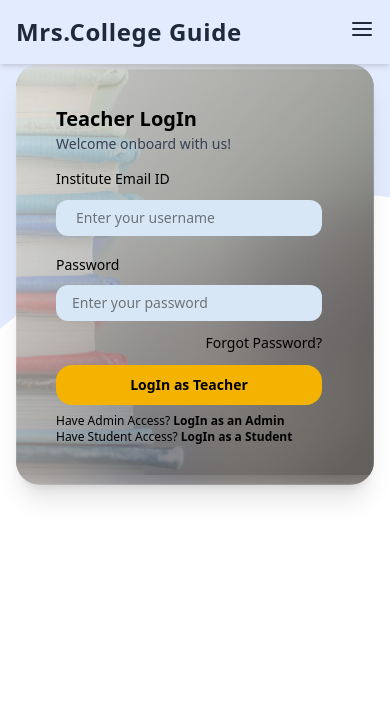
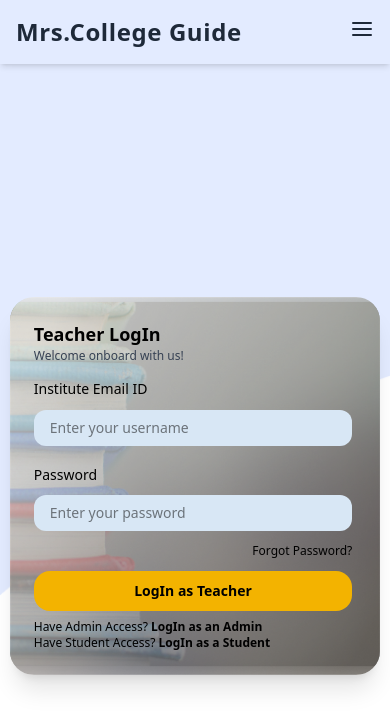
Before and after one commit to Ankitkumar7311/E-Learning, a React (Vite) app: page /teacher-login in a window 390 px wide. Shown: the top 728 px of the page. Built offline with nearby package versions, Linux system fonts and the light colour scheme.

Commit message:
reposiveness done teacher login

```diff
--- a/src/auth/TeacherLogIn.jsx
+++ b/src/auth/TeacherLogIn.jsx
@@ -30,18 +30,18 @@ const TeacherLogin = () => {
   return (
     <>
       <section
-        className="w-full flex items-center justify-center bg-no-repeat bg-cover px-4"
+        className="w-full min-h-screen flex items-center justify-center bg-no-repeat bg-cover px-2 sm:px-4"
         style={{ backgroundImage: `url(${curveBg})` }}
       >
         <div
           className="relative rounded-3xl shadow-xl overflow-hidden
-        w-[92vw] sm:w-[88vw] md:w-[85vw] lg:w-[80vw] xl:w-[70vw] max-w-[1120px]
-        md:aspect-[16/9] bg-no-repeat bg-cover bg-center"
+        w-[95vw] sm:w-[88vw] md:w-[85vw] lg:w-[80vw] xl:w-[70vw] max-w-[1120px]
+        md:aspect-[16/9] bg-no-repeat bg-cover bg-center flex items-center justify-center"
           style={{ backgroundImage: `url(${bg})` }}
         >
           <div
             className="md:absolute md:top-4 md:bottom-6 md:right-6 md:w-[46%]
-          w-full rounded-2xl p-10 sm:p-5 bg-transparent overflow-hidden"
+          w-full rounded-2xl p-6 sm:p-8 md:p-10 bg-transparent overflow-hidden"
             style={{
               backgroundImage: `url(${card})`,
               backgroundRepeat: "no-repeat",
@@ -49,14 +49,14 @@ const TeacherLogin = () => {
               backgroundSize: "100% 100%",
             }}
           >
-            <div className="h-full overflow-y-auto pr-3">
-              <h1 className="font-roboto font-semibold text-xl sm:text-2xl md:text-3xl lg:text-4xl leading-normal">
+            <div className="h-full overflow-y-auto pr-1 sm:pr-3">
+              <h1 className="font-roboto font-semibold text-lg sm:text-2xl md:text-3xl lg:text-4xl leading-normal">
                 Teacher LogIn
               </h1>
 
               <hr className="border border-black mb-3 hidden md:block w-2/3" />
 
-              <p className="font-montserrat text-sm sm:text-base md:text-lg text-gray-700 mb-4">
+              <p className="font-montserrat text-xs sm:text-base md:text-lg text-gray-700 mb-4">
                 Welcome onboard with us!
               </p>
 
@@ -71,7 +71,7 @@ const TeacherLogin = () => {
                 <input
                   type="email"
                   placeholder="Enter your username"
-                  className="w-full bg-[#D8E7F5] rounded-xl px-5 py-2 outline-none focus:ring-2 focus:ring-blue-400 text-sm sm:text-base"
+                  className="w-full bg-[#D8E7F5] rounded-xl px-4 sm:px-5 py-2 outline-none focus:ring-2 focus:ring-blue-400 text-sm sm:text-base"
                   {...register("email", {
                     required: "Email is required",
                     pattern: {
@@ -81,7 +81,7 @@ const TeacherLogin = () => {
                   })}
                 />
                 {errors.email && (
-                  <p className="text-red-500 text-sm">{errors.email.message}</p>
+                  <p className="text-red-500 text-xs sm:text-sm">{errors.email.message}</p>
                 )}
 
                 {/* Password */}
@@ -97,14 +97,14 @@ const TeacherLogin = () => {
                   })}
                 />
                 {errors.password && (
-                  <p className="text-red-500 text-sm">
+                  <p className="text-red-500 text-xs sm:text-sm">
                     {errors.password.message}
                   </p>
                 )}
 
                 <button
                   type="button"
-                  className="self-end text-sm sm:text-base text-black hover:underline"
+                  className="self-end text-xs sm:text-sm md:text-base text-black hover:underline"
                 >
                   Forgot Password?
                 </button>
```
